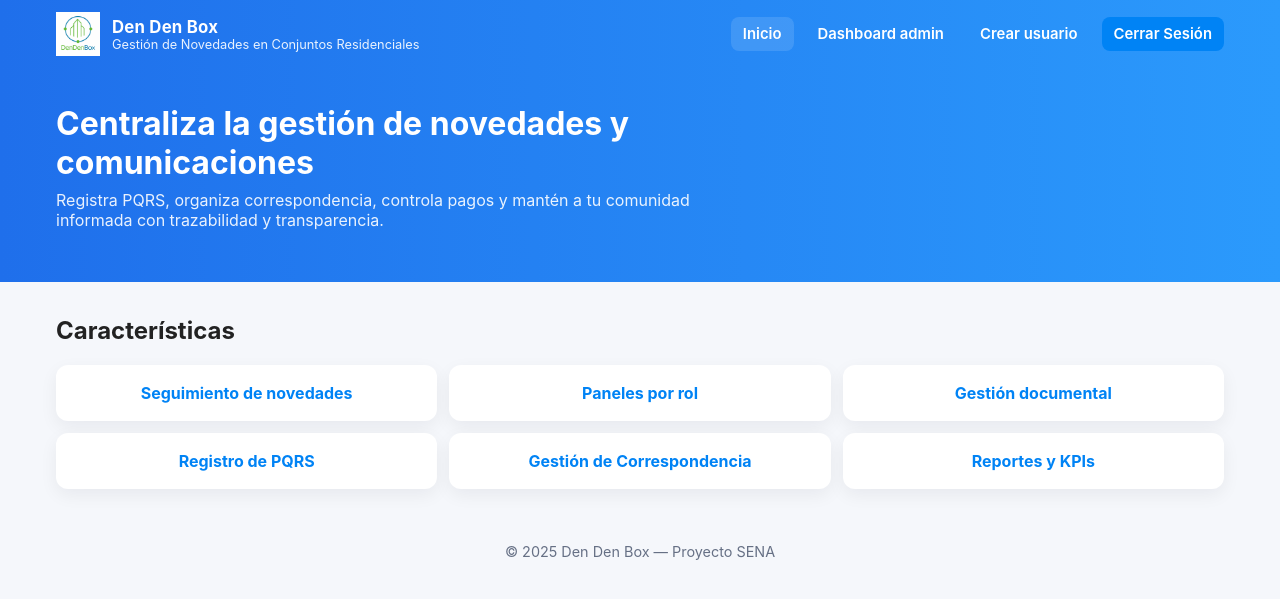
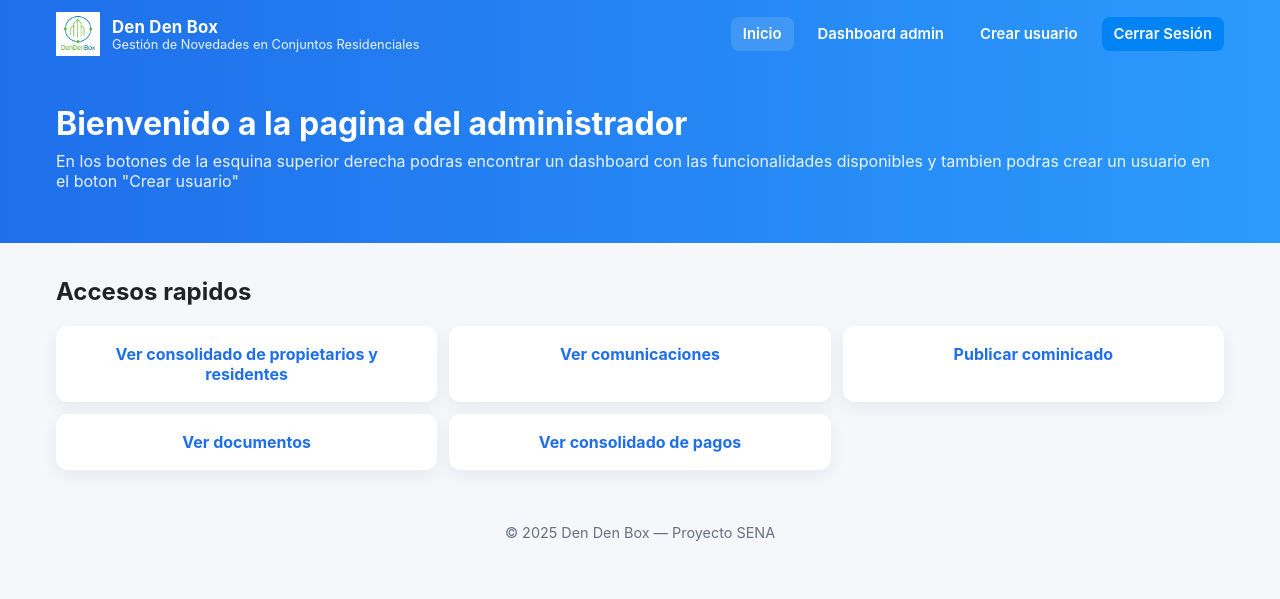
Before and after one commit to Neaaaaaaaaaaaaaaaaa/proyecto-den-den-box, a PHP site: page /html/index_admin.html in a window 1280 px wide. Shown: the top 599 px of the page. Run offline with PHP 8.4, Linux system fonts and the light colour scheme.

Commit message:
cambios esteticos para el index del admin

```diff
--- a/css/style.css
+++ b/css/style.css
@@ -52,7 +52,21 @@ html,body { height: 100%; font-family: Inter, "Segoe UI", Roboto, Arial, sans-se
 .hero .cta { display:flex; gap:12px; }
 
 .cards { display:grid; gap:12px; grid-template-columns: repeat(3,1fr); margin-top:20px; color: #0083f5; }
-.card { background:var(--card-bg); padding:18px; border-radius:12px; box-shadow: 0 6px 18px rgba(16,24,40,0.06); font-weight:700; text-align:center; }
+.card {
+  background: var(--card-bg);
+  padding: 18px;
+  border-radius: 12px;
+  box-shadow: 0 6px 18px rgba(16,24,40,0.06);
+  font-weight: 700;
+  text-align: center;
+ text-decoration: none; color: var(--primary); display: block; transition: 0.3s;
+}
+
+.card:hover {
+  transform: translateY(-5px);
+  box-shadow: 0 10px 25px rgba(16,24,40,0.12);
+  background: #f0f6ff;
+}
 
 .app {
   display:flex; gap:18px; align-items:flex-start; padding: 20px 0;
--- a/html/index_admin.html
+++ b/html/index_admin.html
@@ -29,9 +29,9 @@
     </div>
 
     <div class="container hero">
-      <div class="left">
-        <h1>Centraliza la gestión de novedades y comunicaciones</h1>
-        <p>Registra PQRS, organiza correspondencia, controla pagos y mantén a tu comunidad informada con trazabilidad y transparencia.</p>
+      <div class="center">
+        <h1 >Bienvenido a la pagina del administrador</h1>
+        <p>En los botones de la esquina superior derecha podras encontrar un dashboard con las funcionalidades disponibles y tambien podras crear un usuario en el boton "Crear usuario"</p>
 </div>
       </div>
 
@@ -41,15 +41,23 @@
 
   <main class="container">
     <section style="margin-top:18px;">
-      <h2 style="margin-bottom:8px;">Características</h2>
+      <h2 style="margin-bottom:8px;">Accesos rapidos</h2>
       <div class="cards">
-        <div class="card">Seguimiento de novedades</div>
-        <div class="card">Paneles por rol</div>
-        <div class="card">Gestión documental</div>
-
-          <div class="card">Registro de PQRS</div>
-          <div class="card">Gestión de Correspondencia</div>
-          <div class="card">Reportes y KPIs</div>
+<a href="../html/placeholders/propietarios_residentes.html" class="card">
+  Ver consolidado de propietarios y residentes
+</a>
+        <a href="../programas/listar_comunicaciones.php" class="card" text-decoration="none">
+          Ver comunicaciones
+        </a>
+        <a href="../html/placeholders/comunicaciones.html" class="card">
+          Publicar cominicado
+        </a>
+        <a href="../html/placeholders/documentos.html" class="card">
+          Ver documentos
+        </a>
+                <a href="../html/placeholders/pagos.html" class="card">
+          Ver consolidado de pagos
+        </a>
         </div>
       </div>
       </div>
```
